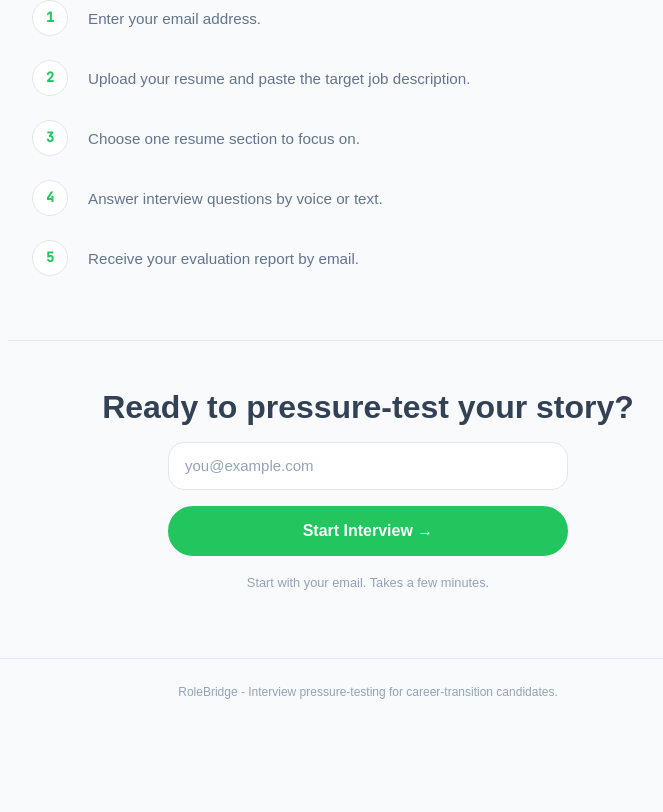
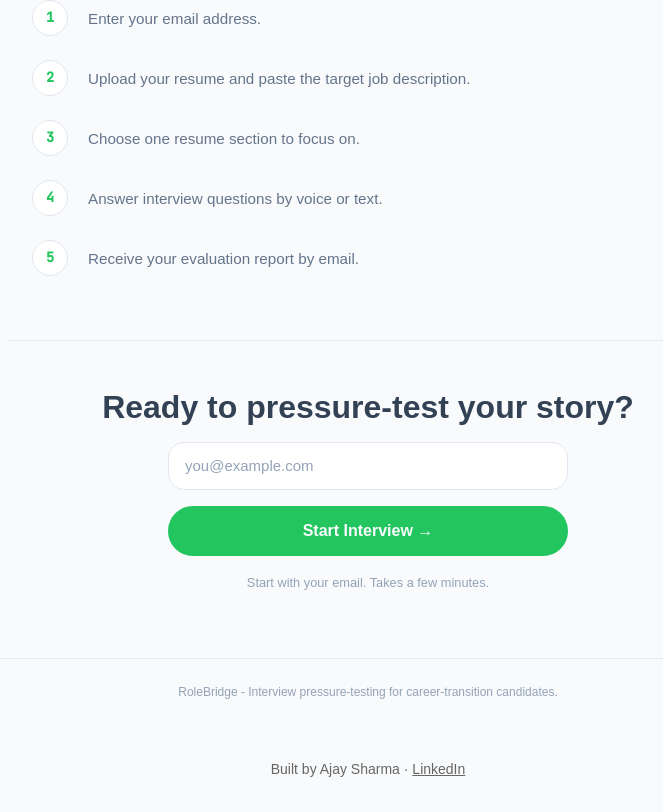
Before and after one commit to reagleai/agnic-rolebridge, a React (Vite) app in the folder frontend/: page / in a window 1280 px wide. Shown: the part 2529-3341 px from the top of the page, without its empty margins (272-935 px from the left). Before the commit the page ends 3255 px from the top, so only its background shows below. Built offline with nearby package versions, Linux system fonts and the light colour scheme; no server answers; a web font is replaced by a local one.

Commit message:
Add LinkedIn footer

```diff
--- a/frontend/src/App.jsx
+++ b/frontend/src/App.jsx
@@ -22,6 +22,9 @@ export default function App() {
         <Route path="/complete" element={<EndPage />} />
         <Route path="*" element={<Navigate to="/" replace />} />
       </Routes>
+      <footer style={{ textAlign: 'center', padding: '2rem', fontSize: '0.875rem', color: 'var(--text-muted, #666)' }}>
+        Built by Ajay Sharma · <a href="https://www.linkedin.com/in/workwithajay/" target="_blank" rel="noopener noreferrer" style={{ color: 'inherit', textDecoration: 'underline' }}>LinkedIn</a>
+      </footer>
     </BrowserRouter>
   );
 }
```
